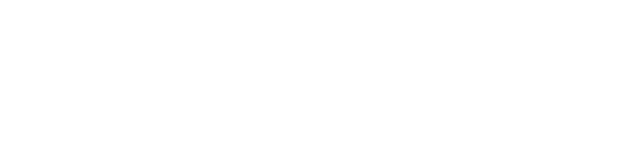
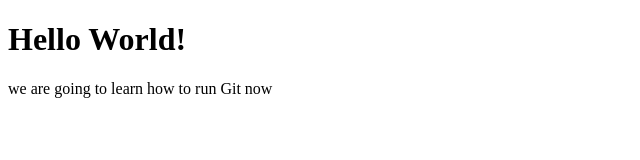
Before and after one commit to mrs-raspberry/Uber-project, a plain HTML site: page project_3/index.html in a window 1280 px wide. Shown: the whole page, without its empty margins (0-640 px from the left). Drawn offline with Linux system fonts and the light colour scheme.

Commit message:
second commit

```diff
--- a/project_3/index.html
+++ b/project_3/index.html
@@ -7,6 +7,9 @@
     <title>Document</title>
 </head>
 <body>
+    <h1>Hello World!
+    </h1>
 
+    we are going to learn how to run Git now
 </body>
 </html>
```
